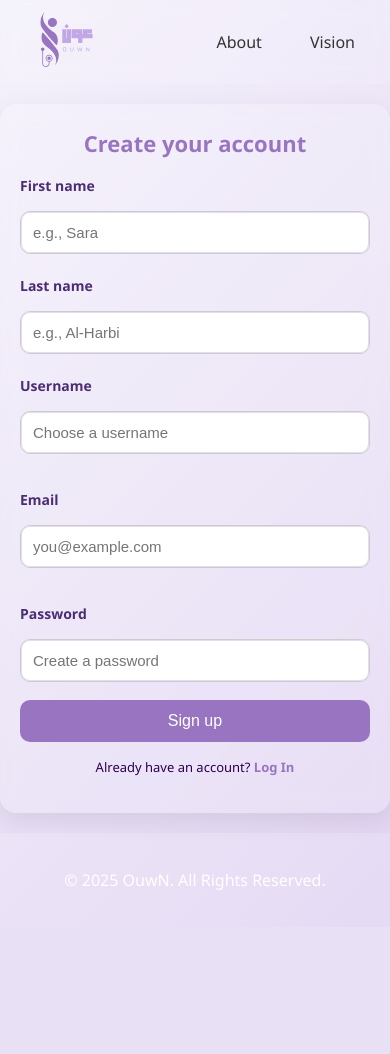
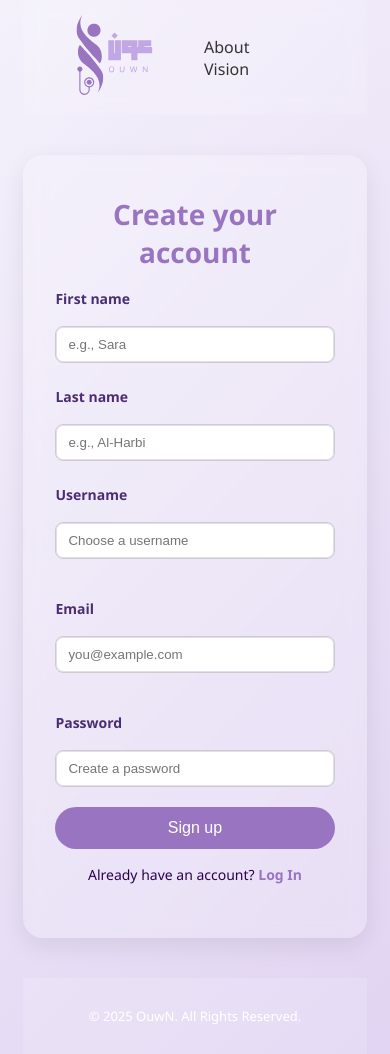
Before and after one commit to Dalia1003/gp9, a Flask app: page /signup in a window 390 px wide. Before the commit the page ends 890 px from the top, so only its background shows below. Run offline with Flask 3, Linux system fonts and the light colour scheme; parts of the project's set-up code (start-up, migrations or seed data) failed here and were passed over.

Commit message:
Update style.css

```diff
--- a/static/style.css
+++ b/static/style.css
@@ -31,16 +31,11 @@ a:hover {
 }
 
 
-/* Full-width header */
-header.header {
-  width: 100%;
-  max-width: 100%;
-  padding-inline: clamp(16px, 6vw, 80px);
-  padding-block: 15px;
-  box-sizing: border-box;
+header {
     display: flex;
-  justify-content: space-between;
+    justify-content: space-between; /* left logo, right links+profile */
     align-items: center;
+    padding: 15px 50px;
     background: rgba(255, 255, 255, 0.15);
     backdrop-filter: blur(10px);
     position: sticky;
@@ -48,52 +43,11 @@ header.header {
     z-index: 100;
 }
 
-body.auth-page-body {
-  margin: 0;
-  padding: 0;
+.header-right {
+    display: flex;
+    align-items: center;
+    gap: 20px; /* space between profile and links */
 }
-
-header.header {
-  width: 100%;
-  box-sizing: border-box;
-  display: flex;
-  justify-content: space-between;
-  align-items: center;
-  background-color: rgba(255, 255, 255, 0.15);
-  backdrop-filter: blur(10px);
-  padding: 20px 60px;  /* adjust side spacing */
-  position: sticky;
-  top: 0;
-  z-index: 1000;
-}
-
-.header-left img {
-  height: 50px;
-}
-
-.header-nav {
-  display: flex;
-  gap: 30px;
-}
-
-.header-nav a {
-  text-decoration: none;
-  color: #333;
-  font-weight: 500;
-}
-
-/* Keep nav links aligned with page content */
-.header-nav {
-    margin-left: auto;
-}
-.header-nav a {
-    margin-left: 15px;
-    font-weight: 500;
-    color: #333;
-    font-size: 16px;
-    transition: color 0.3s;
-}
-
 .header-left .logo-img {
     height: 80px;
     width: auto;
@@ -1087,118 +1042,29 @@ body main.auth-container-profile {
     font-size: 1.75rem;
   }
 }
-/* ------------------------------------
-   FINAL MOBILE FIXES (LOGIN & SIGNUP)
----------------------------------------*/
+
 @media (max-width: 600px) {
-
-    /* Body padding so content doesn't touch edges */
-    .auth-page-body {
-        padding: 16px;
-        background-size: cover;
-        display: block; /* override grid */
+  .hero {
+    padding: 60px 20px 40px;
   }
-
-    /* Fix header for phones */
-   header.header {
-    flex-direction: row !important;
-    justify-content: space-between !important;
-    align-items: center !important;
-    padding: 12px 20px !important;
+  .hero h2 {
+    font-size: 32px;
   }
-
-
-    .header-left img {
-        height: 55px !important;
+  .hero p {
+    font-size: 16px;
   }
-
-     .header-nav {
-        flex-direction: row !important;
-        gap: 18px !important;
-        margin-left: auto !important;  /* push nav to the right */
+  .quote { font-size: 18px; }
+  .quote2 { font-size: 14px; }
 }
-
-    /* Login/Signup container */
-    .auth-container {
-        width: 100% !important;
-        max-width: 100% !important;
-        margin: 20px auto;
-        padding: 24px 20px;
-        border-radius: 16px;
-    }
-
-    .auth-title {
-        font-size: 22px !important;
-    }
-
-    .auth-subtitle {
-        font-size: 13px !important;
-    }
-
-    /* Form adjustments */
-    .auth-form {
-        width: 100% !important;
-        gap: 10px;
-    }
-
-    .auth-form label {
+footer {
+  padding: 20px 0;
+  text-align: center;
   font-size: 14px;
 }
 
-    .auth-form input {
-        width: 100% !important;
-        padding: 12px !important;
-        font-size: 15px !important;
-        border-radius: 10px !important;
-    }
-
-    /* Buttons */
-    .btn {
-        width: 100% !important;
-        padding: 12px !important;
-        font-size: 16px !important;
-        border-radius: 10px !important;
-    }
-
-    /* Text under form */
-    .auth-meta {
-        font-size: 13px !important;
-    }
-
-    /* Password checklist */
-    .pw-checklist {
-        font-size: 13px !important;
-        padding-left: 10px;
-    }
-    .hero {
-    padding: 60px 16px 40px;
-  }
-
-  .hero h2 {
-    font-size: 28px;
-  }
-
-  .hero p {
-    font-size: 16px;
-  }
-
-  .hero .quote {
-    font-size: 18px;
-  }
-
-  section.att {
-    width: 92%;
-    margin: 24px auto;
-    padding: 20px 18px;
+@media (max-width: 600px) {
+  footer {
+    font-size: 13px;
+    padding: 16px 0;
   }
 }
-
-input:focus {
-    outline: none !important;
-}
-
-html, body {
-    width: 100%;
-    max-width: 100%;
-    overflow-x: hidden;
-}
```
Also changed, not shown: other parts of static/style.css (+12 -11 lines). Lines whose indentation alone changed are shown as unchanged.
